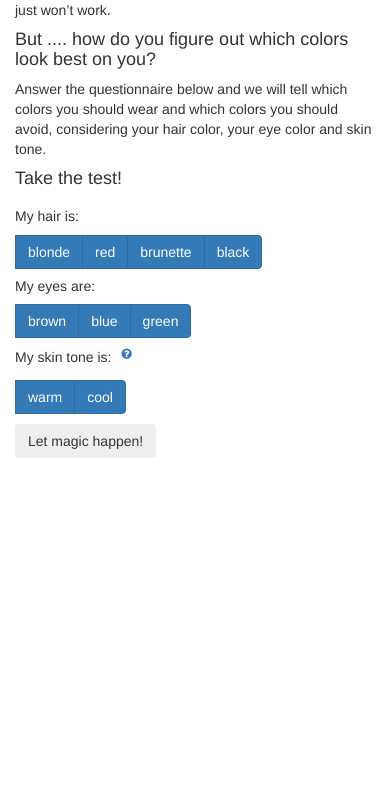
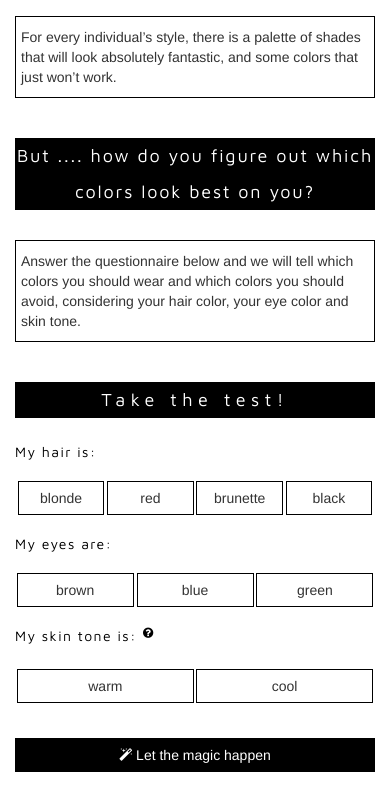
Before and after one commit to kristraeger/mystylecolors, a plain HTML site: page index.html in a window 390 px wide. Shown: the part 199-1001 px from the top of the page. Before the commit the page ends 844 px from the top, so only its background shows below. Drawn offline with nearby package versions, Linux system fonts and the light colour scheme; a web font is replaced by a local one.

Commit message:
media queries

```diff
--- a/css/custom.css
+++ b/css/custom.css
@@ -1,7 +1,52 @@
-#submitBtn {
-	margin-top: 10px;
-	margin-bottom: 10px;
+body {
+	font-family: "Muli", "Helvetica Neue", Helvetica, sans-serif;
+}
+
+h1, h4, h5 {
+	font-family: "Maven Pro", "Helvetica Neue", Helvetica, sans-serif;
+	color: black;
+	background-color: white;
+	font-weight: 400;
+	line-height: 2em;
+	width: 100%;
+	letter-spacing: 0.1em;
+}
+
+h1 {
+	font-size: 2.5em;
+}
+
+h4 {
+	color: white;
+	background-color: black;
+}
+
+h5 {
+	text-align: left;
+}
+
+#ctaTest {
+	display: inline-block;
+	letter-spacing: 0.3em;
+	text-align: center;
+}
+
+#submitBtn{
+	margin: 30px auto;
 	min-height: 1px;
+	color: white;
+	background-color: black;
+	width: 50%;
+}
+
+#submitBtn:hover {
+	letter-spacing: 0.05em;
+	transition: letter-spacing 0.1s;
+}
+
+#resultBtn:hover {
+	letter-spacing: 0.05em;
+	transition: letter-spacing 0.2s;
 }
 
 #submitBtn:focus {
@@ -16,15 +61,156 @@
 	font-size: 10px;
 }
 
-.hide {
-	display: none;
+.row-centered {
+    text-align: center;
 }
 
-.show {
-	display: block;
+.col-centered {
+display: inline-block;
+float: none
 }
 
+header {
+	margin-top: 50px;
+	text-align: center;
+}
+
+header, #userInput, #submitBtn, #submit, #resultBtn{
+	width: 50%;
+}
+
+#submit {
+	text-align: center;
+}
+
+header p {
+	text-align: left;
+	border: 1px solid black;
+	padding: 10px 5px;
+}
+
+#userInput .btn-group>.btn {
+	text-align: center;
+	border: 1px solid black;
+}
+
+.btn-group {
+	display: block;
+	text-align: center;
+}
+
+.btn-group>.btn {
+	float: none;
+}
+
+.btn {
+	margin: 5px 0;
+
+}
+
+.btn,.btn-group>.btn:not(:first-child):not(:last-child):not(.dropdown-toggle) {
+	border-radius: 0px;
+}
+
+.modal-title {
+	text-align: center;
+}
+
+.btnHair, .btnEye, .btnSkin {
+	display: inline-block;
+	box-sizing: border-box;
+	margin-right:0;
+	margin-left: 0;
+}
+
+.btnHair {
+	width: 24.6%;
+}
+
+.btnEye {
+	width: 33%;
+}
+
+.btnSkin {
+	width: 49.5%;
+}
+
+#helpBtn {
+	color: black;
+}
+
+.btn.active {
+	font-weight: 700;
+}
+
+.modal-content {
+	border-radius: 0;
+}
+
+#resultBtn:hover, #resultBtn:active {
+
+}
+
+.modal-footer {
+	text-align: center;
+}
+
+#resultBtn {
+	color:white;
+	background-color: black;
+}
+
+
 /*media queries*/
+
+@media (max-width: 1258px) {
+
+.btnEye {
+	width: 32.5%;
+	}
+
+@media (max-width: 1186px) {
+	.btnHair {
+	width: 24.3%;
+	}
+
+@media (max-width: 768px) {
+	header, #userInput, #submit, #resultBtn{
+	width: 80%;
+	}
+
+	#submitBtn {
+		width: 50%;
+	}
+}
+
+@media (max-width: 690px) {
+	.btnHair {
+		width: 24.1%
+	}
+}
+
+@media (max-width: 642px) {
+	.btnSkin {
+		width: 49%
+	}
+
+	.btnHair {
+		padding-right: 0px;
+		padding-left: 0px;
+	}
+
+	#submitBtn {
+		width: 100%;
+	}
+}
+}
+
+@media (max-width: 543px) {
+	.btnHair {
+		width: 24%;
+	}
+}
 
 /*small desktop and iPhone 6*/
 
@@ -32,6 +218,15 @@
 	.popover {
 		width: 200px;
 	}
+	header, #userInput, .btn-group, #submit, #submitBtn, #resultBtn {
+	width: 100%;
+	}
+
+	h1 {
+		font-size: 1.5em;
+		line-height: 1.1em;
+	}
+
 }
 
 /*iPhone 5*/
@@ -40,9 +235,17 @@
 	.popover {
 		width: 150px;
 	}
+
+	.btnEye {
+		width: 32%;
+	}
+
+	#userInput .btn {
+		font-size: 10px;
+	}
+
+	#referLink {
+	font-size: 12px;
+	text-align: center;
+	}
 }
-
-#referLink {
-	font-size: 12px;
-	padding-right: 12px;
-}
--- a/index.html
+++ b/index.html
@@ -16,75 +16,77 @@
 	<link rel="stylesheet" type="text/css" href="css/bootstrap.min.css">
 	<link rel="stylesheet" href="https://maxcdn.bootstrapcdn.com/font-awesome/4.5.0/css/font-awesome.min.css">
 	<link rel="stylesheet" type="text/css" href="css/custom.css">
+
+	<!-- Google font -->
+	<link href='https://fonts.googleapis.com/css?family=Maven+Pro:400,500,700,900' rel='stylesheet' type='text/css'>
+	<link href='https://fonts.googleapis.com/css?family=Muli:400,300,400italic' rel='stylesheet' type='text/css'>
 </head>
 <body>
+	<div class="container-fluid">
+		<header class="center-block">
+			<h1>What Colors Should I Wear?</h1>
+			<br><h4>Wear the Colors that Make Your Skin, Eyes and Hair Glow!</h4> <br>
+			<p>For every individual’s style, there is a palette of shades that will look absolutely fantastic, and some colors that just won’t work. </p>
 
-	<div class="container">
-		<div class="row">
-			<header class="col-xs-12">
-				<h1>What Colors Should I Wear?</h1>
-				<h4>Wear the Colors that Make Your Skin, Eyes and Hair Glow!</h4>
-				<p>For every individual’s style, there is a palette of shades that will look absolutely fantastic, and some colors that just won’t work. </p>
+			<br><h4>But .... how do you figure out which colors look best on you?</h4><br>
 
-				<h4>But .... how do you figure out which colors look best on you?</h4>
-
-				<p>Answer the questionnaire below and we will tell which colors you should wear and which colors you should avoid, considering your hair color, your eye color and skin tone.</p>
-				<h4>Take the test!</h4>
-			</header>
-		</div>
+			<p>Answer the questionnaire below and we will tell which colors you should wear and which colors you should avoid, considering your hair color, your eye color and skin tone.</p>
+		</header>
 	</div>
 
-	<div class="container">
 
-		<div class="row ">
-			<form id="userInput">
+	<div class="container-fluid">
 
-				<div class="btn-group col-xs-12"  data-toggle="buttons" id="hairColor">
+		<form class="center-block" id="userInput">
+
+				<br><h4 id="ctaTest">Take the test!</h4><br>
+
+				<div class="btn-group"  data-toggle="buttons" id="hairColor">
 					<h5>My hair is:</h5>
-					<label class="btn btn-primary">
-						<input id="hairColor1" autocomplete="off" type="radio" name="blonde" class="input-hair">blonde
+					<label class="btn btnHair " id="hairColor1">
+						<input autocomplete="off" type="radio" name="blonde" class="input-hair">blonde
 	  				</label>
-	  				<label class="btn btn-primary">
-						<input id="hairColor2" autocomplete="off" type="radio" name="red" class="input-hair">red
+	  				<label class="btn btnHair " id="hairColor2" >
+						<input autocomplete="off" type="radio" name="red" class="input-hair">red
 	  				</label>
-	  				<label class="btn btn-primary">
-						<input id="hairColor3" autocomplete="off" type="radio" name="brunette" class="input-hair">brunette
+	  				<label class="btn btnHair " id="hairColor3">
+						<input autocomplete="off" type="radio" name="brunette" class="input-hair">brunette
 	  				</label>
-	  				<label class="btn btn-primary">
+	  				<label class="btn btnHair ">
 						<input id="hairColor4" autocomplete="off" type="radio" name="black" class="input-hair">black
 	  				</label>
 	  			</div>
 
-	  			<div class="btn-group col-xs-12" data-toggle="buttons" id="eyeColor">
+	  			<div class="btn-group" data-toggle="buttons" id="eyeColor">
 					<h5>My eyes are:</h5>
-					<label class="btn btn-primary">
+					<label class="btn btnEye">
 						<input id="eyeColor1" autocomplete="off" type="radio" name="brown" class="input-eye">brown
 	  				</label>
-	  				<label class="btn btn-primary">
+	  				<label class="btn btnEye">
 						<input id="eyeColor2" autocomplete="off" type="radio" name="blue" class="input-eye">blue
 	  				</label>
-	  				<label class="btn btn-primary">
+	  				<label class="btn btnEye">
 						<input id="eyeColor3" autocomplete="off" type="radio" name="green" class="input-eye">green
 	  				</label>
 	  			</div>
 
-	  			<div class="btn-group col-xs-12" data-toggle="buttons" id="skinTone">
-					<h5>My skin tone is: <sup><a id="helpBtn"  class="btn btn-xs"type="button" data-toggle="popover" data-trigger="hover" title="How do you find out what skin tone you have?" data-content="Do the vein test! If the veins in your arm appear blue, you are cool toned and if they are greenish, you are warm toned."><i class="fa fa-question-circle"></i></a></sup></h5>
-					<label class="btn btn-primary">
+	  			<div class="btn-group" data-toggle="buttons" id="skinTone">
+					<h5>My skin tone is:<sup><a id="helpBtn"  class="btn btn-xs"type="button" data-toggle="popover" data-trigger="hover" title="How do you find out what skin tone you have?" data-content="Do the vein test! If the veins in your arm appear blue, you are cool toned and if they are greenish, you are warm toned."><i class="fa fa-question-circle"></i></a></sup></h5>
+					<label class="btn btnSkin">
 						<input id="skinTone1" autocomplete="off" type="radio" name="warm" class="input-skin">warm
 	  				</label>
-	  				<label class="btn btn-primary">
+	  				<label class="btn btnSkin">
 						<input id="skinTone2" autocomplete="off" type="radio" name="cool" class="input-skin">cool
 	  				</label>
 	  			</div>
 
-				<!-- Button trigger modal -->
-				<div class="btn-group col-xs-12">
-					<button type="button" onclick="getInfo()" class="btn" id="submitBtn"data-toggle="modal" data-target="#resultModal">Let magic happen!</button>
+
+		</form> <!--./ userInput-->
+
+		<!-- Button trigger modal -->
+				<div class="btn-group center-block" id="submit">
+					<button type="button" onclick="getInfo()" class="btn" id="submitBtn"data-toggle="modal" data-target="#resultModal"><i class="fa fa-magic"></i> Let the magic happen</button>
 				</div>
-
-			</form>
-		</div> <!--./ row-->
 	</div> <!--./ container-->
 
 
@@ -213,8 +215,10 @@
 
 		      </div> <!--/. resultBody-->
 		      <div class="modal-footer">
-		      	<span id="referLink"><a href="http://www.fashionlovemaker.com/" target="_blank">Yes, i want to work with a stylist!</a></span>
-		        <button type="submit" onclick="clearForm()" class="btn btn-default" data-dismiss="modal" id="resultBtn"></button>
+
+		        <button type="submit" onclick="clearForm()" class="btn btn-default" data-dismiss="modal" id="resultBtn"><i class="fa fa-times-circle"></i> </button>
+
+		        <h5 id="referLink"><a href="http://www.fashionlovemaker.com/" target="_blank">Yes, i want to work with a stylist!</a></h5>
 
 		      </div>
 		    </div>
--- a/js/main.js
+++ b/js/main.js
@@ -124,12 +124,13 @@ function getInfo() {
 	if ( result != undefined ) {
 		document.getElementById("resultLabel").innerHTML = "Say Hi To Your New Favorite Colors!"
 		resultContent.style.display = "block"
-		document.getElementById("resultBtn").innerHTML = "Awesome!! Thanks for the info!"
+		document.getElementById("resultBtn").innerHTML = '<i class="fa fa-times-circle"></i>'+" Got it!"
 	} else {
 		$('.standard').hide()
+		$('#referLink').hide()
 		document.getElementById("resultLabel").innerHTML = "Hmmmm...."
 		document.getElementById("error").style.display = "block"
-		document.getElementById("resultBtn").innerHTML = "Will do!"
+		document.getElementById("resultBtn").innerHTML = '<i class="fa fa-times-circle"></i>'+" Will do!"
 	}
 
 }
@@ -139,4 +140,7 @@ function clearForm(){
 	$ ('.active').removeClass('active')
 	document.getElementById("userInput").reset();
 	$('.result-option').hide()
+	$('.standard').show()
+	$('#referLink').show()
+	document.getElementById("resultBtn").innerHTML = ""
 }
```
